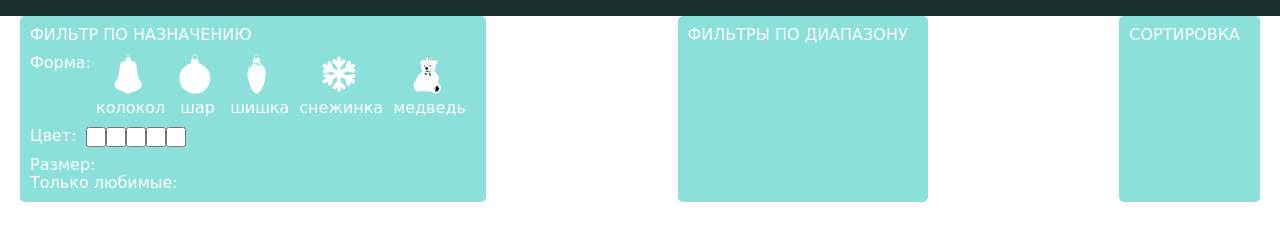
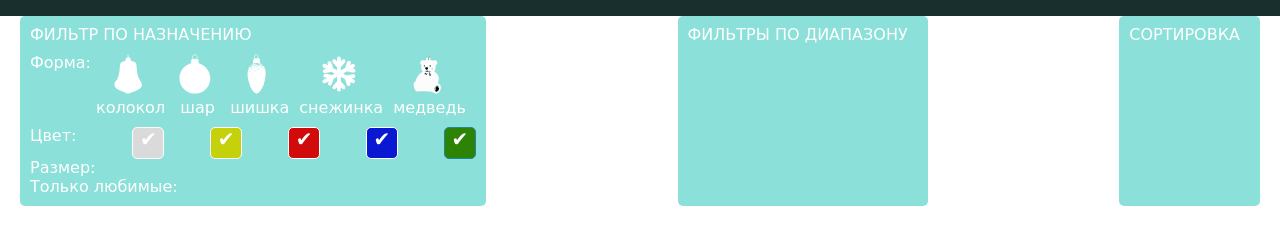
Before and after one commit to mishaplx/cristmas_task, a website built with webpack: page src/index.html in a window 1280 px wide. Shown: the part 84-328 px from the top of the page. Built offline with nearby package versions, Linux system fonts and the light colour scheme; files whose address does not match are found by name; a web font is replaced by a local one.

Commit message:
fix: add form

```diff
--- a/src/css/style.scss
+++ b/src/css/style.scss
@@ -103,11 +103,125 @@ svg:hover #toy {
 
 .setting__block-color {
   display: flex;
+  justify-content:space-between;
   input[type='checkbox'] {
     width: 20px;
     height: 20px;
-  }
-  .checkbox__color-yellow{
-    background-color:red
+    //display: none;
   }
 }
+#checkbox-white{
+  display: none;
+}
+#checkbox-white + label{
+  display: block;
+  width: 30px;
+  height: 30px;
+  background: rgb(218, 218, 218);
+  border: 1px solid rgb(255, 255, 255);
+  border-radius:5px;
+  text-align: center;
+}
+#checkbox-white + label:before{
+  content: '✔';
+  font-size: 20px;
+
+}
+
+#checkbox-white:checked + label:before{
+  color: rgb(1, 255, 1);
+}
+
+
+
+
+
+
+#checkbox-yellow{
+  display: none;
+}
+#checkbox-yellow + label{
+  display: block;
+  width: 30px;
+  height: 30px;
+  background: rgb(196, 209, 11);
+  border: 1px solid rgb(255, 255, 255);
+  border-radius:5px;
+  text-align: center;
+}
+#checkbox-yellow + label:before{
+  content: '✔';
+  font-size: 20px;
+}
+
+#checkbox-yellow:checked + label:before{
+  color: rgb(1, 255, 1);
+}
+
+
+
+#checkbox-red{
+  display: none;
+}
+#checkbox-red + label{
+  display: block;
+  width: 30px;
+  height: 30px;
+  background: rgb(209, 11, 11);
+  border: 1px solid rgb(255, 255, 255);
+  border-radius:5px;
+  text-align: center;
+}
+#checkbox-red + label:before{
+  content: '✔';
+  font-size: 20px;
+}
+
+#checkbox-red:checked + label:before{
+  color: rgb(1, 255, 1);
+}
+
+
+#checkbox-blue{
+  display: none;
+}
+#checkbox-blue + label{
+  display: block;
+  width: 30px;
+  height: 30px;
+  background: rgb(11, 24, 209);
+  border: 1px solid rgb(255, 255, 255);
+  border-radius:5px;
+  text-align: center;
+}
+#checkbox-blue + label:before{
+  content: '✔';
+  font-size: 20px;
+}
+
+#checkbox-blue:checked + label:before{
+  color: rgb(1, 255, 1);
+}
+
+
+#checkbox-green{
+  display: none;
+}
+#checkbox-green + label{
+  display: block;
+  width: 30px;
+  height: 30px;
+  background: rgb(45, 131, 5);
+  border: 1px solid rgb(30, 135, 153);
+  border-radius:5px;
+  text-align: center;
+}
+#checkbox-green + label:before{
+  content: '✔';
+  font-size: 20px;
+}
+
+#checkbox-green:checked + label:before{
+  color: rgb(1, 255, 1);
+
+}
--- a/src/index.html
+++ b/src/index.html
@@ -123,11 +123,21 @@
 
           <div class="setting__block-color">
             <div class="title">Цвет:</div>
-            <input type="checkbox" name="" id="" class="checkbox__color-white" />
-            <input type="checkbox" name="" id="" class="checkbox__color-yellow" />
-            <input type="checkbox" name="" id="" class="checkbox__color-red" />
-            <input type="checkbox" name="" id="" class="checkbox__color-blue" />
-            <input type="checkbox" name="" id="" class="checkbox__color-green" />
+
+            <input type="checkbox" id="checkbox-white" />
+            <label for="checkbox-white"></label>
+
+            <input type="checkbox" id="checkbox-yellow" />
+            <label for="checkbox-yellow"></label>
+
+            <input type="checkbox" id="checkbox-red" />
+            <label for="checkbox-red"></label>
+
+            <input type="checkbox" id="checkbox-blue" />
+            <label for="checkbox-blue"></label>
+
+            <input type="checkbox" id="checkbox-green" />
+            <label for="checkbox-green"></label>
           </div>
           <div class="setting__block-size">
             <div class="p">Размер:</div>
```
Also changed, not shown: src/css/style.css, 1 other file.
